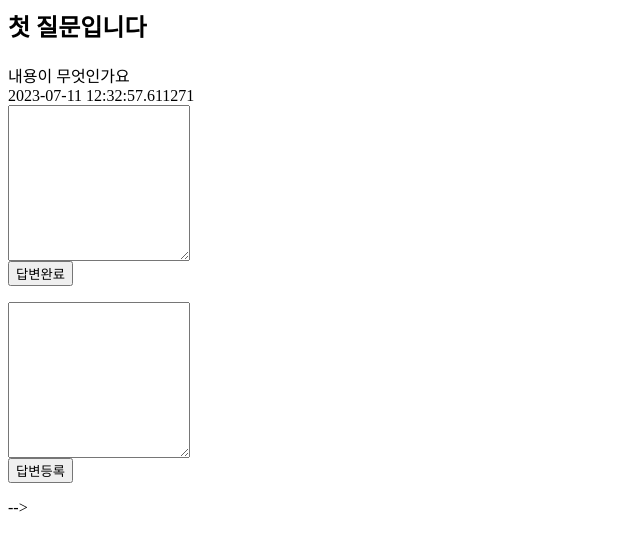
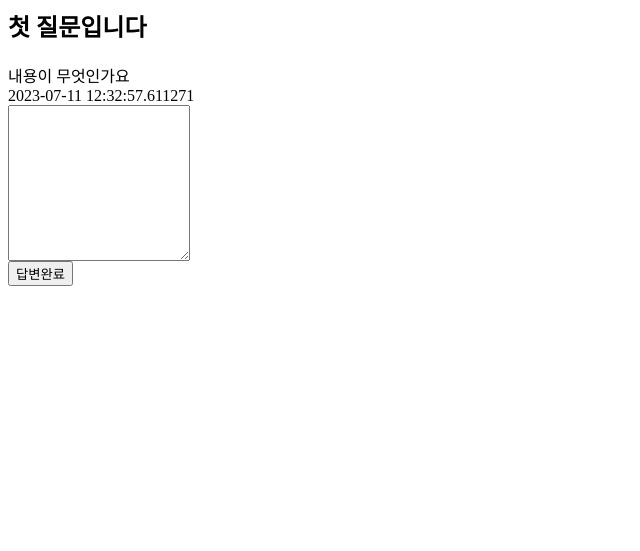
Before and after one commit to YeonjiKim0316/flask_0711_1, a Flask app: page /detail/1/ in a window 1280 px wide. Shown: the top 551 px of the page, without its empty margins (0-640 px from the left). Run offline with Flask 3, Linux system fonts and the light colour scheme.

Commit message:
0712 완료

```diff
--- a/app/templates/question/question_detail.html
+++ b/app/templates/question/question_detail.html
@@ -51,11 +51,5 @@
         </div>
     </div>
     {% endfor %}
-    <!-- 답변 등록 -->
-    <form action="{{ url_for('answer.create', question_id=question.id) }}" method="post" class="my-3">
-        <div class="mb-3">
-            <textarea name="content" id="content" class="form-control" rows="10"></textarea>
-        </div>
-        <input type="submit" value="답변등록" class="btn btn-primary">
-    </form>
+
 </div> -->
```
Also changed, not shown: test.db.
